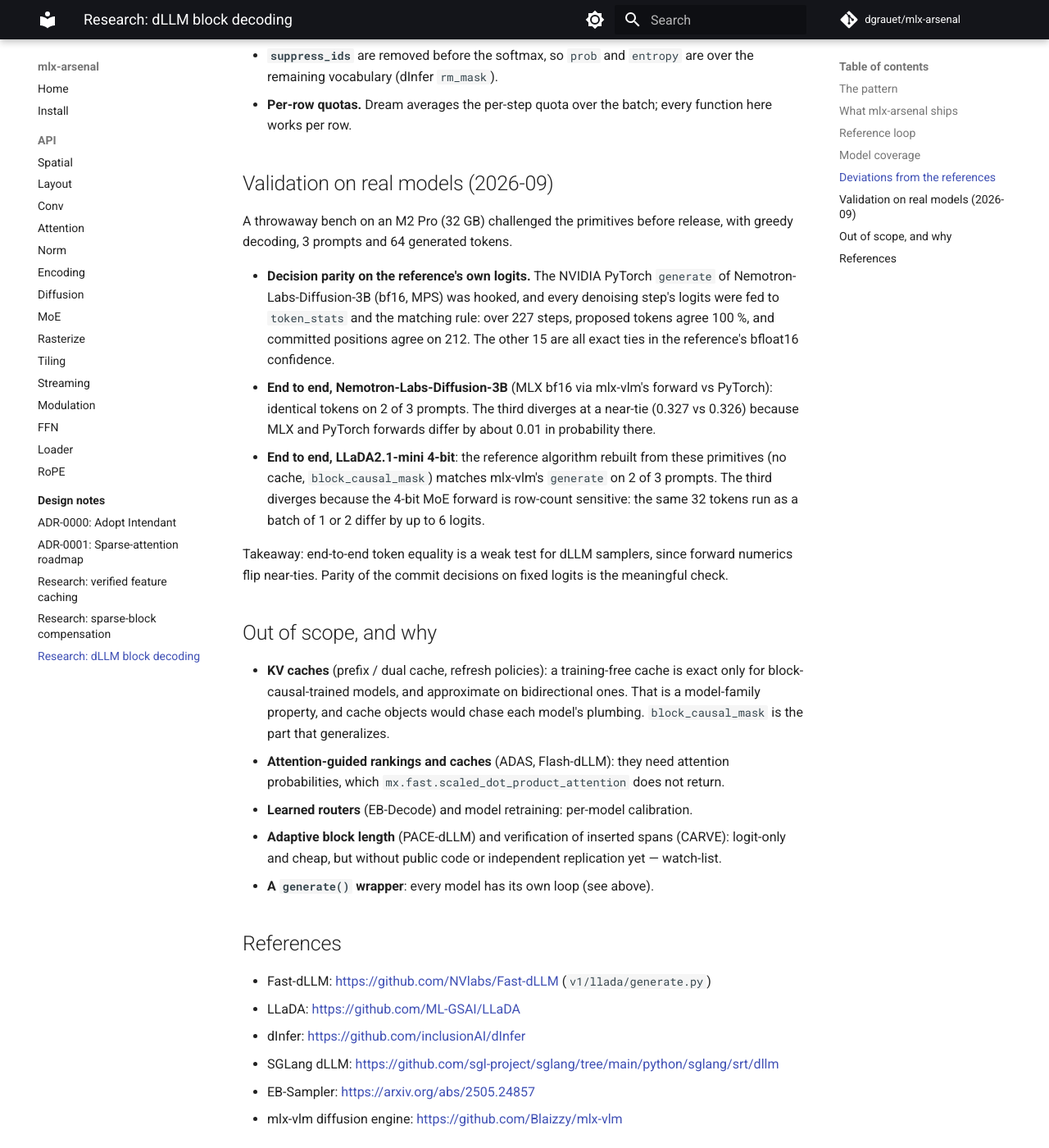
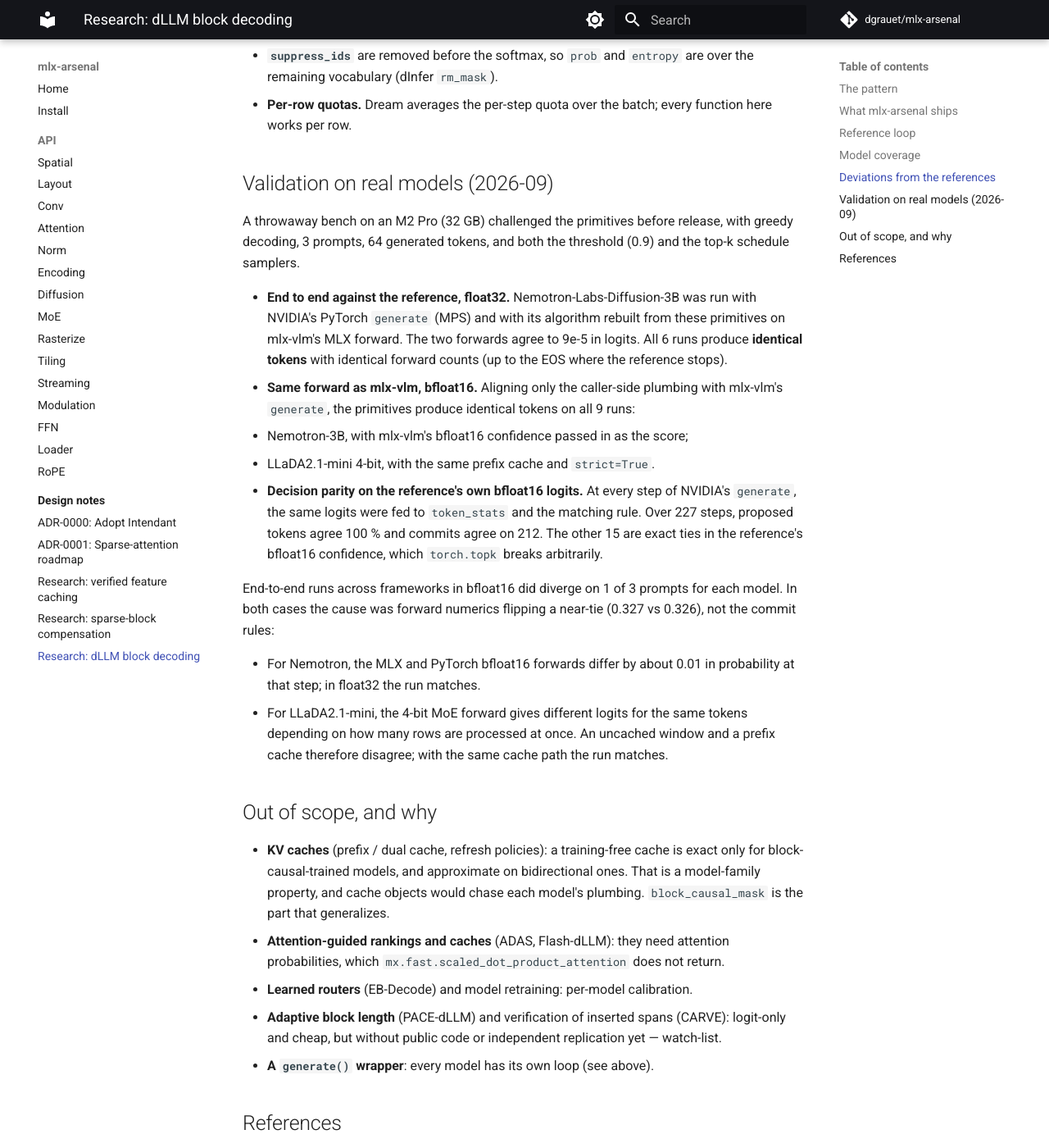
Before and after one commit to dgrauet/mlx-arsenal, an MkDocs documentation site: the page built from docs/research/dllm-block-decoding.md, in a window 1280 px wide and 1400 px high, scrolled down 3524 px. Shown: the whole window at 82% size. Built offline with MkDocs 1.6.1 and Material for MkDocs 9.7.7, drawn with Linux system fonts in a browser that asks for light colours; comment, search, counter and statistics services are not loaded.

Commit message:
docs: record end-to-end parity with the reference in the dllm note
float32 runs of Nemotron-Labs-Diffusion-3B match NVIDIA's PyTorch
generate token for token (6/6), and runs sharing mlx-vlm's forward path
match its generate (9/9). The earlier bfloat16 divergences were forward
numerics at near-ties, not the commit rules.

Co-Authored-By: Claude Opus 5.5 <noreply@anthropic.com>
Claude-Session: https://claude.ai/code/session_01WpxsXyNmLskVHUCzfNu59g

```diff
--- a/docs/research/dllm-block-decoding.md
+++ b/docs/research/dllm-block-decoding.md
@@ -144,27 +144,35 @@ Not covered by v1:
 ## Validation on real models (2026-09)
 
 A throwaway bench on an M2 Pro (32 GB) challenged the primitives before
-release, with greedy decoding, 3 prompts and 64 generated tokens.
+release, with greedy decoding, 3 prompts, 64 generated tokens, and both the
+threshold (0.9) and the top-k schedule samplers.
 
-- **Decision parity on the reference's own logits.** The NVIDIA PyTorch
-  `generate` of Nemotron-Labs-Diffusion-3B (bf16, MPS) was hooked, and every
-  denoising step's logits were fed to `token_stats` and the matching rule:
-  over 227 steps, proposed tokens agree 100 %, and committed positions agree
-  on 212. The other 15 are all exact ties in the reference's bfloat16
-  confidence.
-- **End to end, Nemotron-Labs-Diffusion-3B** (MLX bf16 via mlx-vlm's forward
-  vs PyTorch): identical tokens on 2 of 3 prompts. The third diverges at a
-  near-tie (0.327 vs 0.326) because MLX and PyTorch forwards differ by about
-  0.01 in probability there.
-- **End to end, LLaDA2.1-mini 4-bit**: the reference algorithm rebuilt from
-  these primitives (no cache, `block_causal_mask`) matches mlx-vlm's
-  `generate` on 2 of 3 prompts. The third diverges because the 4-bit MoE
-  forward is row-count sensitive: the same 32 tokens run as a batch of 1 or
-  2 differ by up to 6 logits.
+- **End to end against the reference, float32.** Nemotron-Labs-Diffusion-3B
+  was run with NVIDIA's PyTorch `generate` (MPS) and with its algorithm
+  rebuilt from these primitives on mlx-vlm's MLX forward. The two forwards
+  agree to 9e-5 in logits. All 6 runs produce **identical tokens** with
+  identical forward counts (up to the EOS where the reference stops).
+- **Same forward as mlx-vlm, bfloat16.** Aligning only the caller-side
+  plumbing with mlx-vlm's `generate`, the primitives produce identical
+  tokens on all 9 runs:
+  - Nemotron-3B, with mlx-vlm's bfloat16 confidence passed in as the score;
+  - LLaDA2.1-mini 4-bit, with the same prefix cache and `strict=True`.
+- **Decision parity on the reference's own bfloat16 logits.** At every
+  step of NVIDIA's `generate`, the same logits were fed to `token_stats` and
+  the matching rule. Over 227 steps, proposed tokens agree 100 % and
+  commits agree on 212. The other 15 are exact ties in the reference's
+  bfloat16 confidence, which `torch.topk` breaks arbitrarily.
 
-Takeaway: end-to-end token equality is a weak test for dLLM samplers, since
-forward numerics flip near-ties. Parity of the commit decisions on fixed
-logits is the meaningful check.
+End-to-end runs across frameworks in bfloat16 did diverge on 1 of 3
+prompts for each model. In both cases the cause was forward numerics
+flipping a near-tie (0.327 vs 0.326), not the commit rules:
+
+- For Nemotron, the MLX and PyTorch bfloat16 forwards differ by about 0.01
+  in probability at that step; in float32 the run matches.
+- For LLaDA2.1-mini, the 4-bit MoE forward gives different logits for the
+  same tokens depending on how many rows are processed at once. An
+  uncached window and a prefix cache therefore disagree; with the same
+  cache path the run matches.
 
 ## Out of scope, and why
 
```
